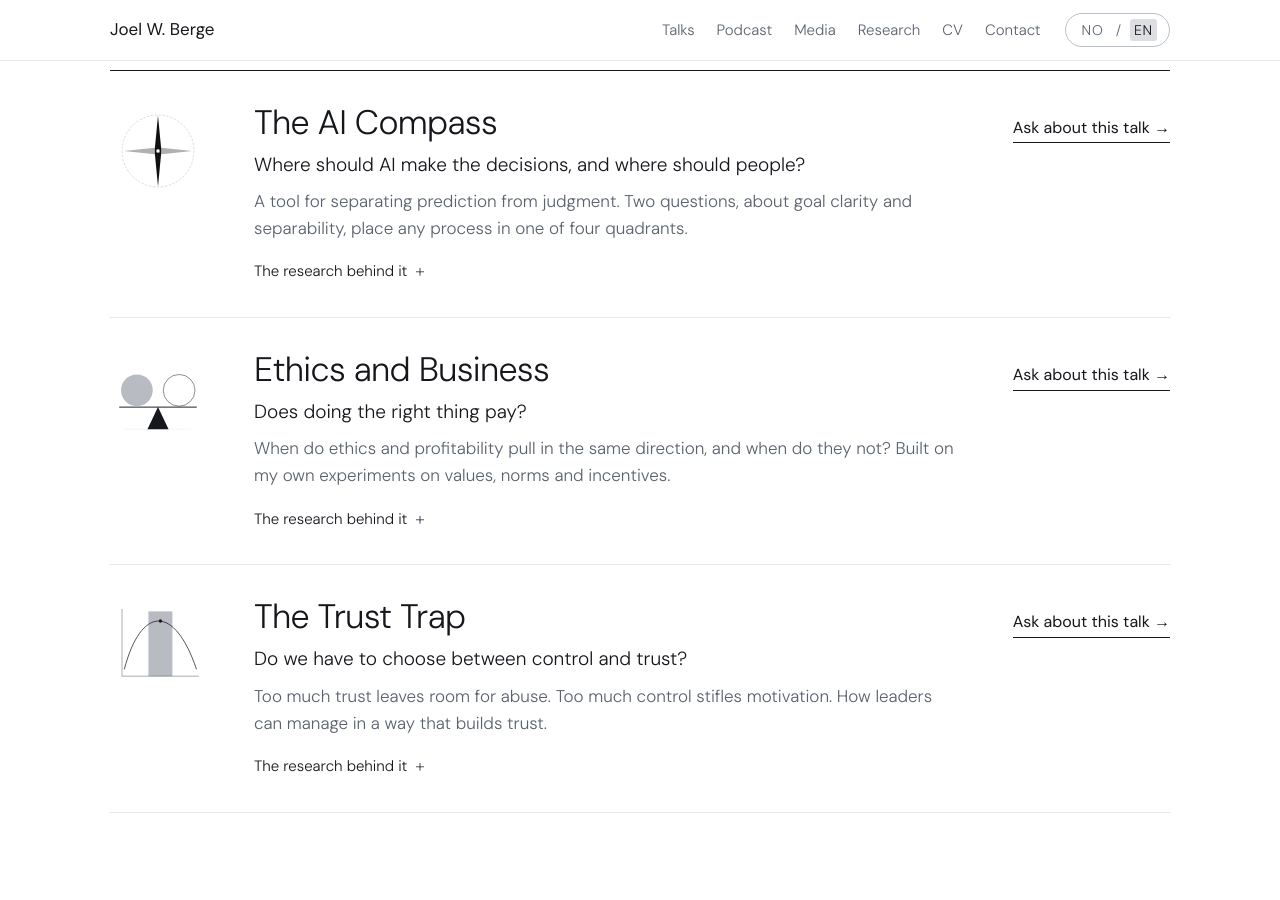
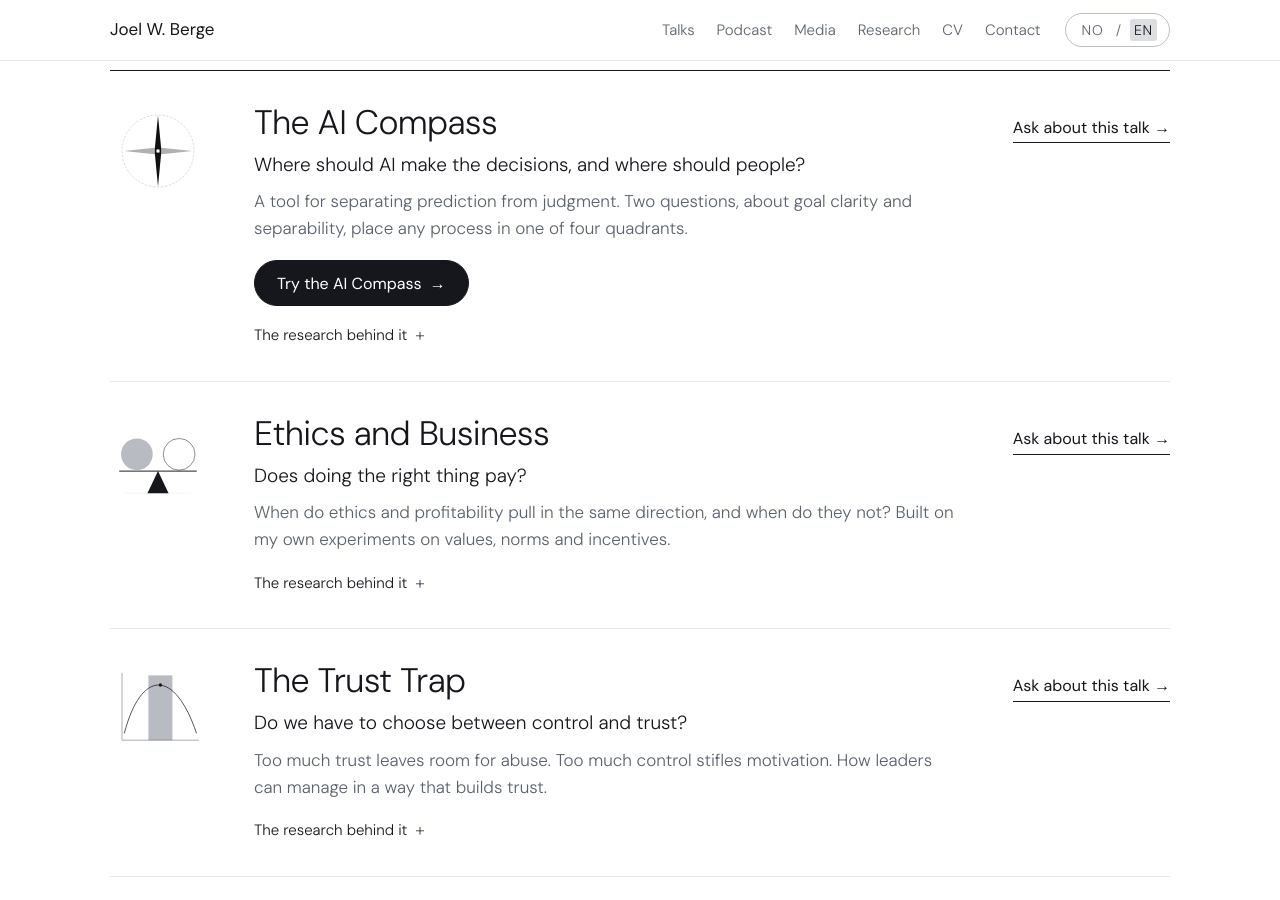
Before and after one commit to joelberge/joelberge.github.io, a Jekyll site: the page built from en/index.html, in a window 1280 px wide and 900 px high, scrolled down 1778 px. Built offline with Jekyll 4.4.1, drawn with Linux system fonts in a browser that asks for light colours.

Commit message:
Link the AI Compass from the KI-kompasset talk; make it public (indexed, in sitemap) (#23)
Claude-Session: https://claude.ai/code/session_01QuEDscUrZkVPfLcMTuAdVm

Co-authored-by: Claude <noreply@anthropic.com>

```diff
--- a/_data/sitemap_pages.yml
+++ b/_data/sitemap_pages.yml
@@ -1,2 +1,4 @@
 - /
 - /en/
+- /ki-kompasset/
+- /en/ai-compass/
--- a/_data/talks.yml
+++ b/_data/talks.yml
@@ -18,6 +18,10 @@
     en: >-
       A tool for separating prediction from judgment. Two questions, about goal clarity and separability,
       place any process in one of four quadrants.
+  # Interactive tool, shown as a button under the talk.
+  tool:
+    label: { nb: Prøv KI-kompasset, en: Try the AI Compass }
+    url: { nb: /ki-kompasset/, en: /en/ai-compass/ }
   research:
     - "KI-kompasset: Et strategisk verktøy for å navigere KI-implementering"
   opeds:
--- a/_layouts/home.html
+++ b/_layouts/home.html
@@ -112,6 +112,9 @@
               <h3>{{ talk.title[L] }}</h3>
               <p class="talk-q">{{ talk.question[L] }}</p>
               <p class="talk-sum">{{ talk.summary[L] }}</p>
+              {%- if talk.tool %}
+              <a class="btn btn-solid talk-tool" href="{{ talk.tool.url[L] | relative_url }}">{{ talk.tool.label[L] }} <span aria-hidden="true">→</span></a>
+              {%- endif %}
               {%- if talk.research or talk.opeds %}
               <details class="talk-basis">
                 <summary>{{ t.basis_title }}</summary>
--- a/assets/css/site.css
+++ b/assets/css/site.css
@@ -185,6 +185,7 @@ h1 {
 .talk-q { font-size: 19px; margin: 6px 0 8px; }
 .talk-sum { color: var(--muted); font-size: 17px; max-width: 62ch; margin: 0; }
 .talk-ask { white-space: nowrap; font-size: 16px; margin-top: 12px; }
+.talk-tool { margin-top: 18px; gap: 8px; }
 .talk-basis { margin-top: 14px; }
 .talk-basis summary { cursor: pointer; font-size: 15px; color: var(--ink); list-style: none; display: inline-flex; align-items: center; gap: 8px; }
 .talk-basis summary::-webkit-details-marker { display: none; }
--- a/en/ai-compass/index.html
+++ b/en/ai-compass/index.html
@@ -2,6 +2,4 @@
 layout: compass
 lang: en
 permalink: /en/ai-compass/
-# Draft: hidden from search engines and not linked from the front page yet.
-noindex: true
 ---
--- a/ki-kompasset/index.html
+++ b/ki-kompasset/index.html
@@ -2,6 +2,4 @@
 layout: compass
 lang: nb
 permalink: /ki-kompasset/
-# Draft: hidden from search engines and not linked from the front page yet.
-noindex: true
 ---
```
